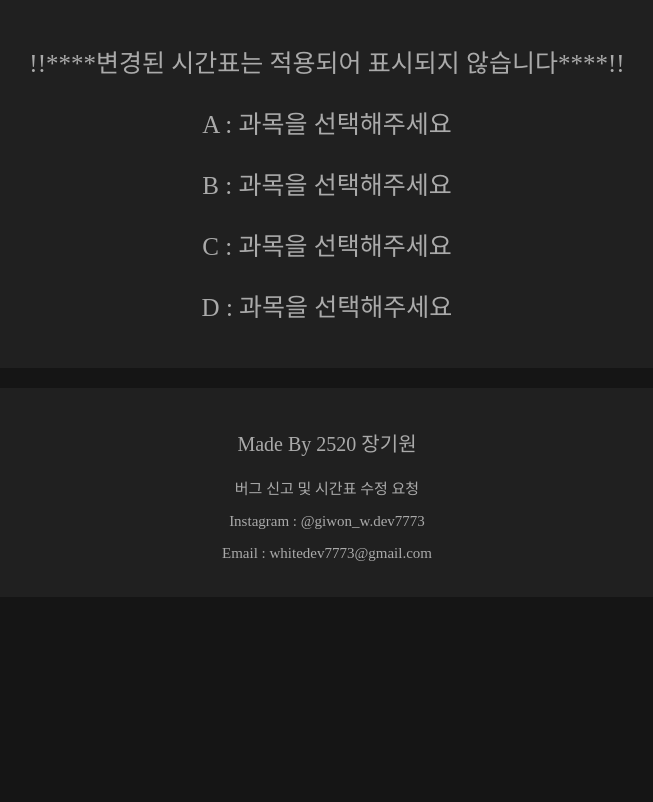
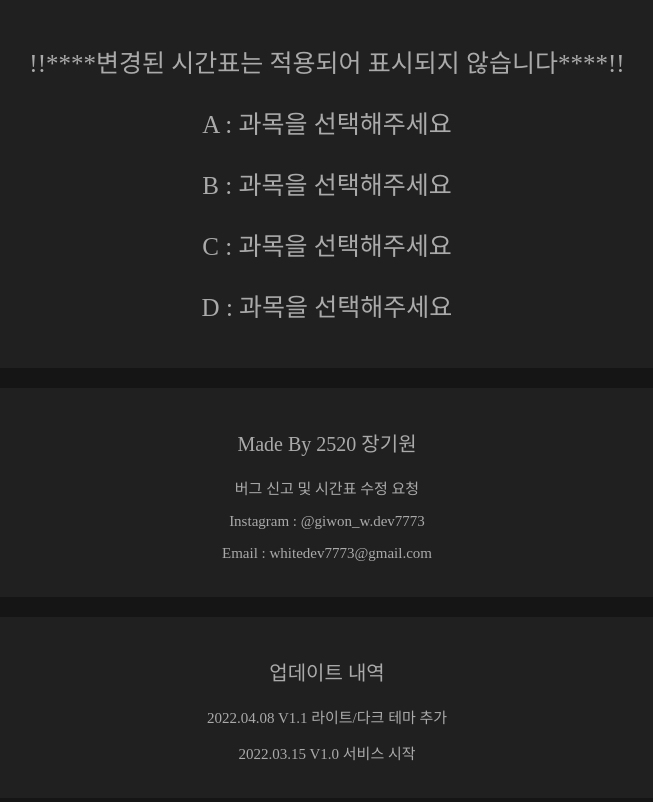
Before and after one commit to whitedev7773/jcjeil-2022-grade2-schedule, a plain HTML site: page index.html in a window 1280 px wide. Shown: the part 1039-1841 px from the top of the page, without its empty margins (313-966 px from the left). Before the commit the page ends 1656 px from the top, so only its background shows below. Drawn offline with Linux system fonts and the light colour scheme; a web font is replaced by a local one.

Commit message:
업데이트 내역 추가

```diff
--- a/index.html
+++ b/index.html
@@ -182,6 +182,11 @@
         <p id="contact">Instagram : @giwon_w.dev7773</p>
         <p id="contact">Email : whitedev7773@gmail.com</p>
     </div>
+    <div id="desc_container">
+        <p id="copyright">업데이트 내역</p>
+        <p id="contact">2022.04.08 V1.1 라이트/다크 테마 추가</p>
+        <p id="contact">2022.03.15 V1.0 서비스 시작</p>
+    </div>
     <script type="text/javascript" src="./script/script.js"></script>
 </body>
 </html>
```
